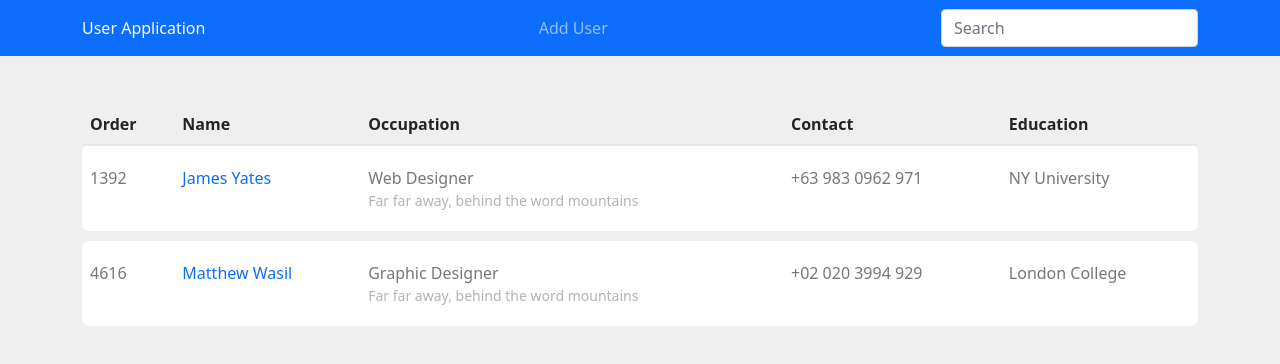
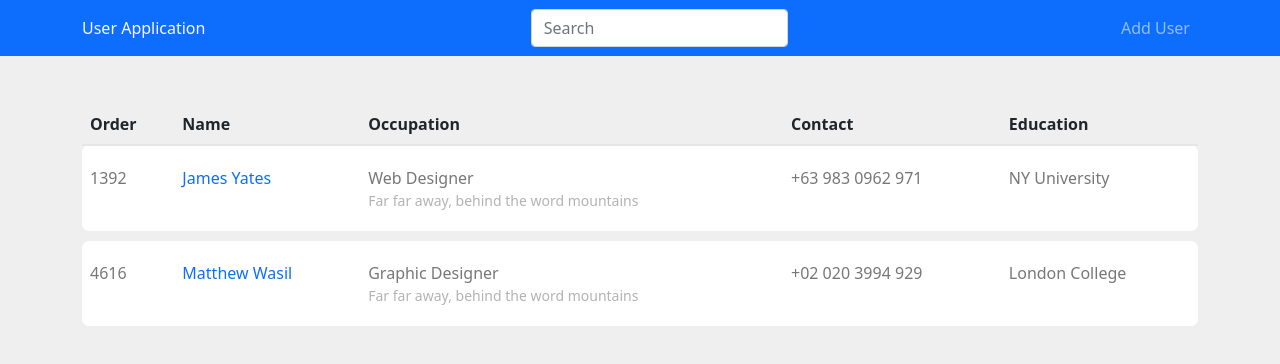
Before and after one commit to nermint/user-app, a React (Create React App) app: page / in a window 1280 px wide. Shown: the top 364 px of the page. Built offline with nearby package versions, Linux system fonts and the light colour scheme.

Commit message:
user list ui

```diff
--- a/src/components/Header.js
+++ b/src/components/Header.js
@@ -4,16 +4,16 @@ import {Link} from 'react-router-dom';
 const Header = () => {
   return (
     <>
-      <nav className="navbar navbar-expand-lg navbar-dark ftco_navbar bg-primary ftco-navbar-light mb-5" id="ftco-navbar">
+      <nav className="navbar navbar-expand-lg navbar-dark ftco_navbar bg-primary ftco-navbar-light mb-5">
 	    <div className="container">
             <Link to={'/'} className='text-light'>User Application</Link>
-	    	<form action="#" className="searchform order-sm-start order-lg-last">
+	    	<form action="#" className="searchform order-start">
                 <div className="form-group d-flex">
                     <input type="text" className="form-control pl-3" placeholder="Search"/>
                     {/* <button type="submit" placeholder="" className="form-control search"><span className="fa fa-search"></span></button> */}
                 </div>
             </form>
-	      <div className="collapse navbar-collapse" id="ftco-nav">
+	      <div>
 	        <ul className="navbar-nav m-auto">
 	        	<li className="nav-item active"><a href="#" className="nav-link">Add User</a></li>
 	        </ul>
--- a/src/components/UserList.js
+++ b/src/components/UserList.js
@@ -43,8 +43,6 @@ const UserList = () => {
                         </tbody>
                     </table>
                 </div>
-
-
             </div>
         </div>
     )
```
